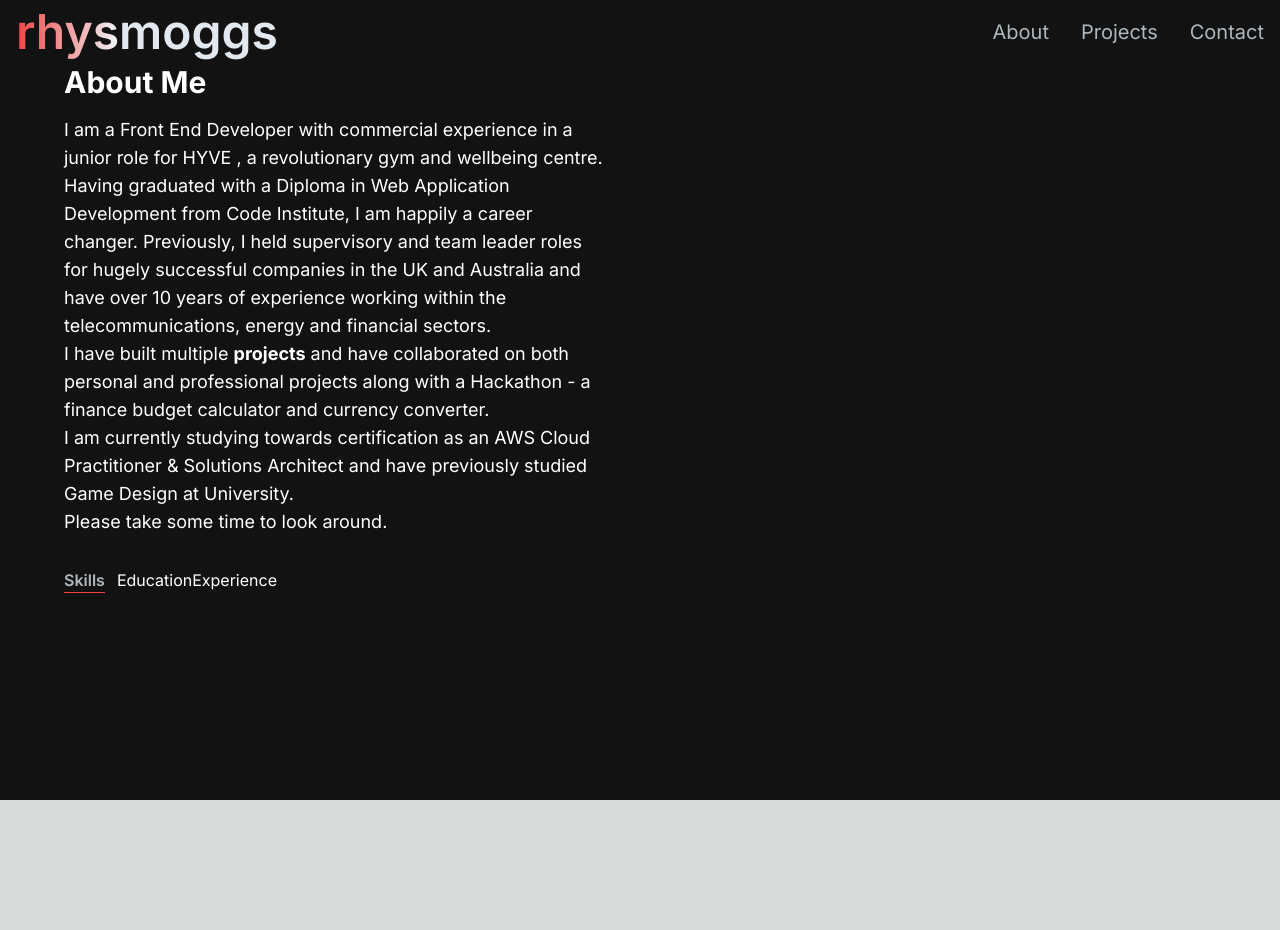
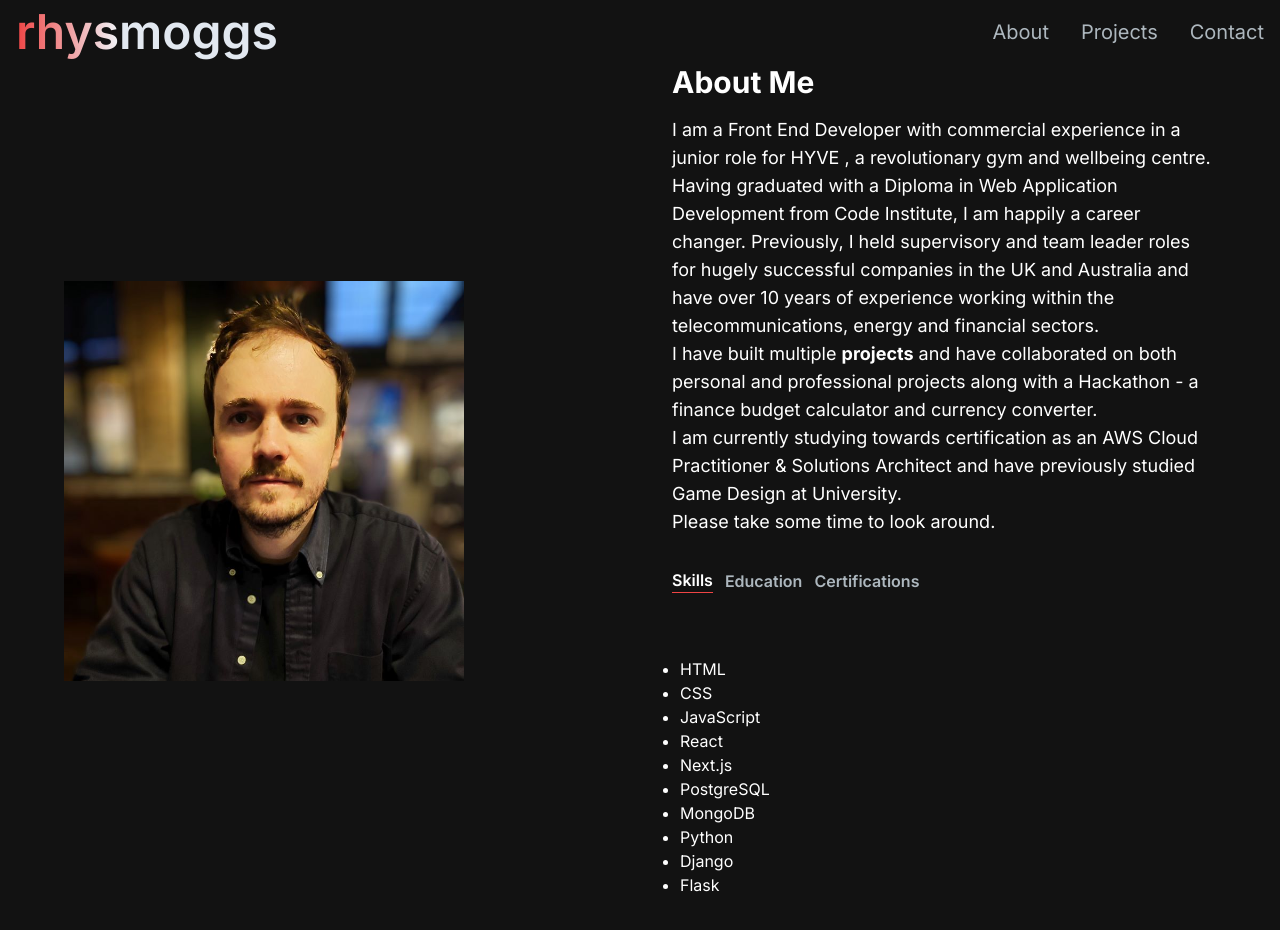
Before and after one commit to rhysmoggs/portfolio2024, a Next.js app: page /about in a window 1280 px wide. Shown: the top 930 px of the page. Before the commit the page ends 800 px from the top, so only its background shows below. Built offline with nearby package versions, Linux system fonts and the light colour scheme.

Commit message:
style and add functionality to tabs, add Image to about page

```diff
--- a/app/about/page.js
+++ b/app/about/page.js
@@ -2,10 +2,53 @@
 import Link from 'next/link'
 import Navbar from '../components/Navbar'
 import { useState, useTransition } from 'react'
+import TabButton from '../components/TabButton'
+import Image from 'next/image'
+
+const TAB_DATA = [
+  {
+    title: 'Skills',
+    id: 'skills',
+    content: (
+      <ul className='list-disc pl-2'>
+        <li>HTML</li>
+        <li>CSS</li>
+        <li>JavaScript</li>
+        <li>React</li>
+        <li>Next.js</li>
+        <li>PostgreSQL</li>
+        <li>MongoDB</li>
+        <li>Python</li>
+        <li>Django</li>
+        <li>Flask</li>
+      </ul>
+    ),
+  },
+  {
+    title: 'Education',
+    id: 'education',
+    content: (
+      <ul className='list-disc pl-2'>
+        <li>Web Application Development (Diploma - Merit)</li>
+        <li>Code Institute, Dublin. Remote.</li>
+      </ul>
+    ),
+  },
+  {
+    title: 'Certifications',
+    id: 'certifications',
+    content: (
+      <ul className='list-disc pl-2'>
+        <li>AWS Cloud Practitioner...pending</li>
+        <li>AWS Solutions Architect...pending</li>
+      </ul>
+    ),
+  },
+]
 
 export default function About() {
   const [tab, setTab] = useState('skills')
-  const [startTransition, isPending] = useTransition()
+  const [isPending, startTransition] = useTransition()
 
   const handleTabChange = (id) => {
     startTransition(() => {
@@ -18,6 +61,17 @@ export default function About() {
       <Navbar />
       <section className='text-white' id='about'>
         <div className='md:grid md:grid-cols-2 gap-8 items-center py-8 px-4 xl:gap-16 sm:py-16 xl:px-16'>
+          <div className='w-[250px] h-[250px] lg:w-[400px] lg:h-[400px] relative overflow-hidden'>
+            <Image
+              src='/images/headshot.jpg'
+              alt='headshot of developer rhysmoggs'
+              width='0'
+              height='0'
+              sizes='100vw'
+              className='w-full h-auto'
+              priority={true}
+            />
+          </div>
           <div className='mt-4 md:mt-0 text-left flex flex-col h-full'>
             <h2 className='text-xl md:text-3xl font-bold text-white mb-4'>
               About Me
@@ -52,12 +106,28 @@ export default function About() {
               {/* add link to Projects/GitHub page below: */}
               Please take some time to look around.
             </p>
-            <div className='flex flex-row my-8'>
-              <span className='mr-3 font-semibold hover:text-white text-[#ADB7BE] border-b border-red-500'>
+            <div className='flex flex-row justify-start my-8'>
+              <TabButton
+                selectTab={() => handleTabChange('skills')}
+                active={tab === 'skills'}
+              >
                 Skills
-              </span>
-              <span>Education</span>
-              <span>Experience</span>
+              </TabButton>
+              <TabButton
+                selectTab={() => handleTabChange('education')}
+                active={tab === 'education'}
+              >
+                Education
+              </TabButton>
+              <TabButton
+                selectTab={() => handleTabChange('certifications')}
+                active={tab === 'certifications'}
+              >
+                Certifications
+              </TabButton>
+            </div>
+            <div className='mt-8'>
+              {TAB_DATA.find((t) => t.id === tab).content}
             </div>
           </div>
         </div>
```
